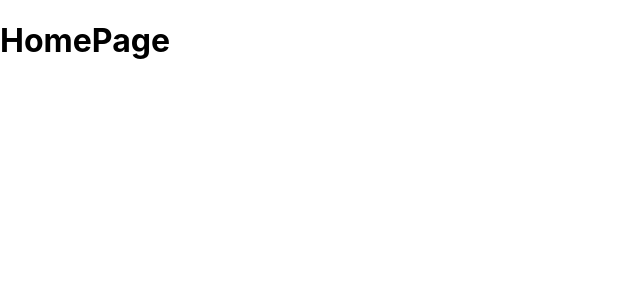
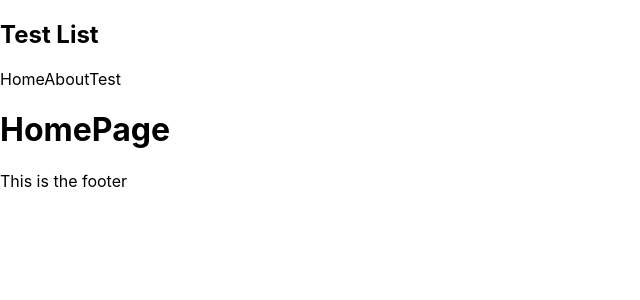
Before and after one commit to muhammadsemeer/learn-next.js, a Next.js app: page / in a window 1280 px wide. Shown: the top 300 px of the page, without its empty margins (0-640 px from the left). Built offline with nearby package versions, Linux system fonts and the light colour scheme.

Commit message:
components

```diff
--- /dev/null
+++ b/Components/Footer.js
@@ -0,0 +1,5 @@
+const Footer = () => {
+  return <footer className="footer">This is the footer</footer>;
+};
+
+export default Footer;
--- /dev/null
+++ b/Components/NavBar.js
@@ -0,0 +1,14 @@
+const NavBar = () => {
+  return (
+    <nav>
+      <div className="logo">
+        <h1>Test List</h1>
+      </div>
+      <a>Home</a>
+      <a>About</a>
+      <a>Test</a>
+    </nav>
+  );
+};
+
+export default NavBar;
--- a/pages/index.js
+++ b/pages/index.js
@@ -1,7 +1,12 @@
+import Footer from "../Components/Footer";
+import NavBar from "../Components/NavBar";
+
 export default function Home() {
   return (
     <div>
+      <NavBar />
       <h1>HomePage</h1>
+      <Footer />
     </div>
   );
 }
```
